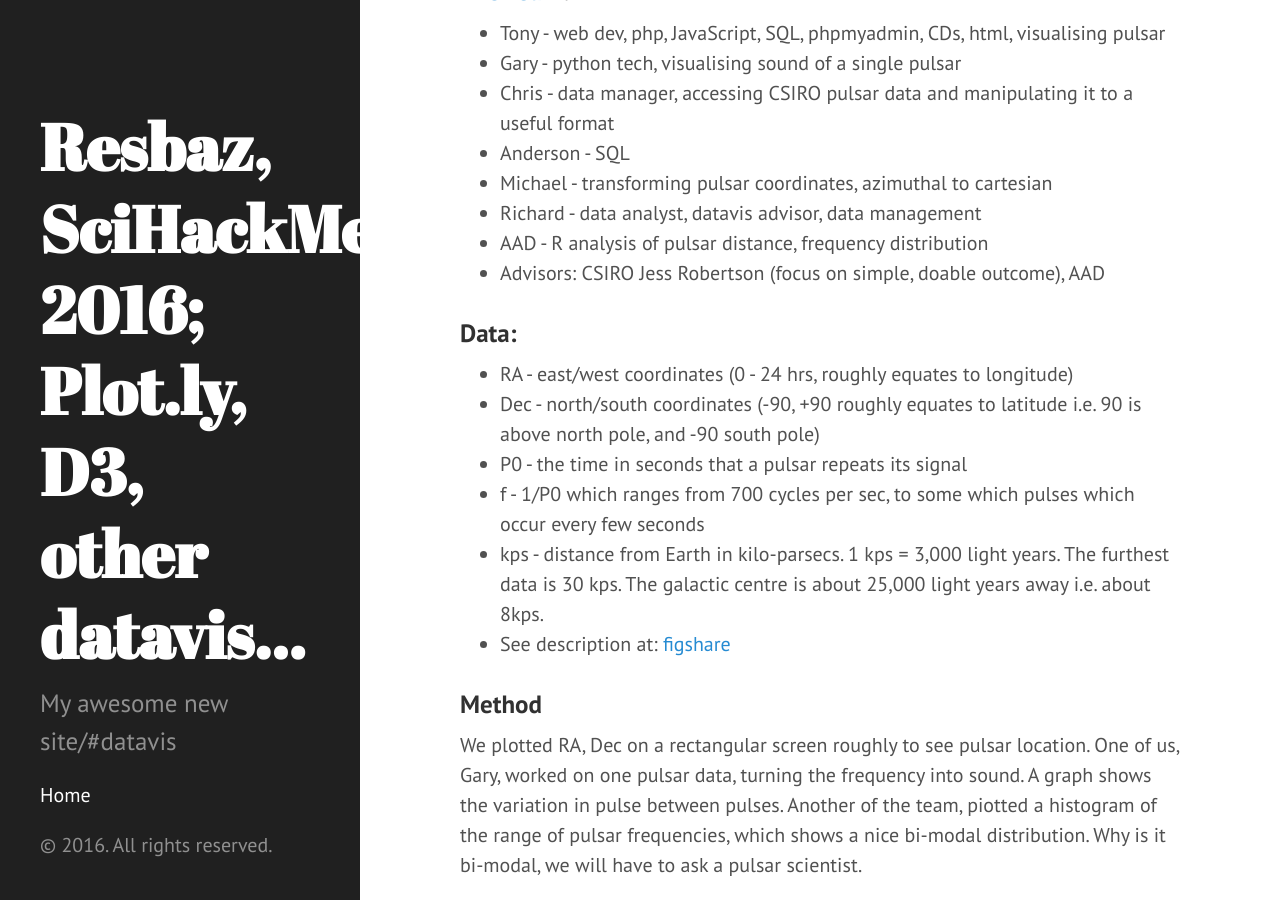
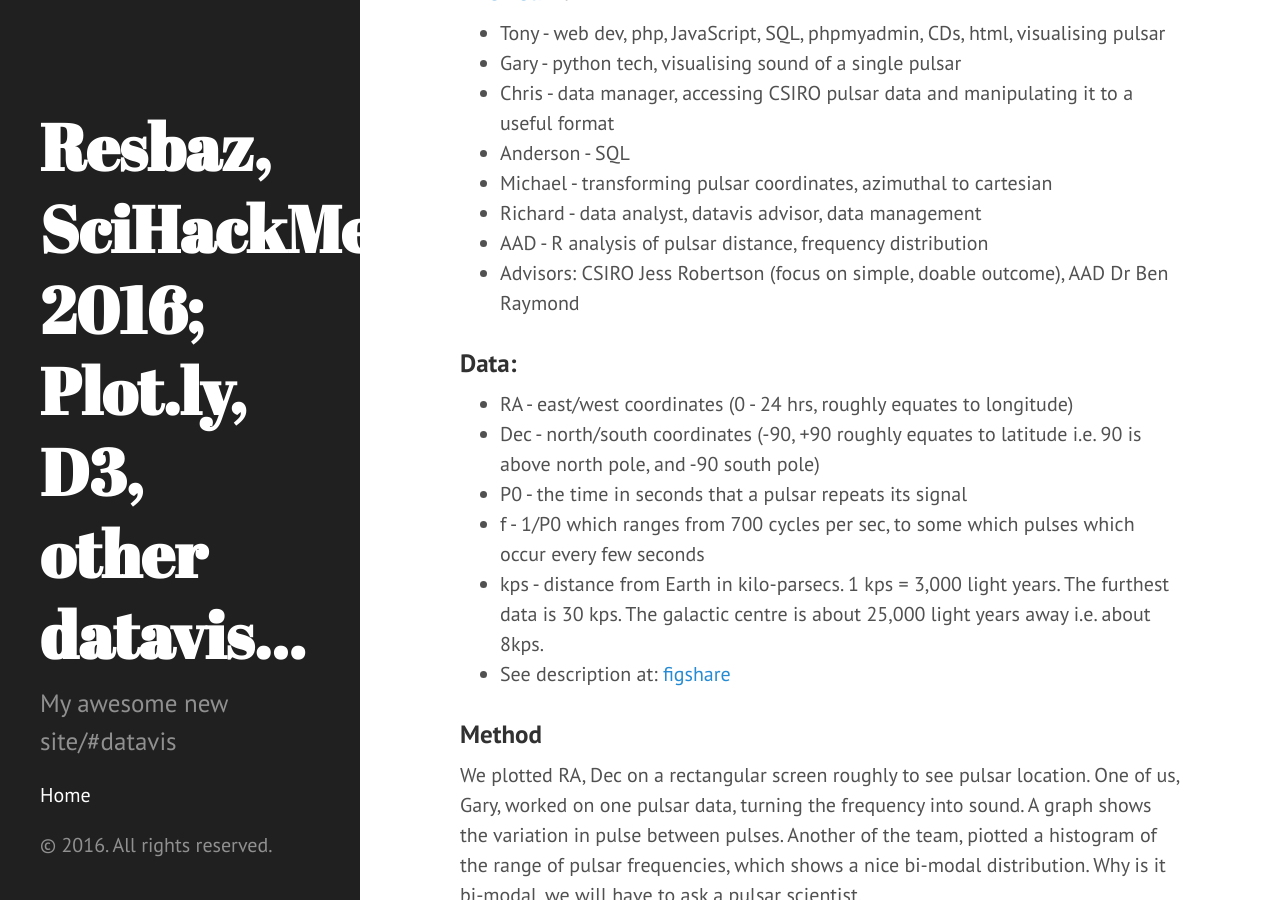
Before and after one commit to areff2000/areff2000.github.io, a Jekyll site: the page built from _posts/2016-03-05-pulsar-voices.markdown, in a window 1280 px wide and 900 px high, scrolled down 775 px. Built offline with Jekyll 4.4.1, drawn with Linux system fonts in a browser that asks for light colours.

Commit message:
Post update: Pulsar Voices

```diff
--- a/_posts/2016-03-05-pulsar-voices.markdown
+++ b/_posts/2016-03-05-pulsar-voices.markdown
@@ -19,7 +19,7 @@ Source data: <a href="http://www.atnf.csiro.au/research/pulsar/psrcat/">http://w
 * Michael - transforming pulsar coordinates, azimuthal to cartesian
 * Richard - data analyst, datavis advisor, data management
 * AAD - R analysis of pulsar distance, frequency distribution
-* Advisors: CSIRO Jess Robertson (focus on simple, doable outcome), AAD
+* Advisors: CSIRO Jess Robertson (focus on simple, doable outcome), AAD Dr Ben Raymond
 
 
 
```
